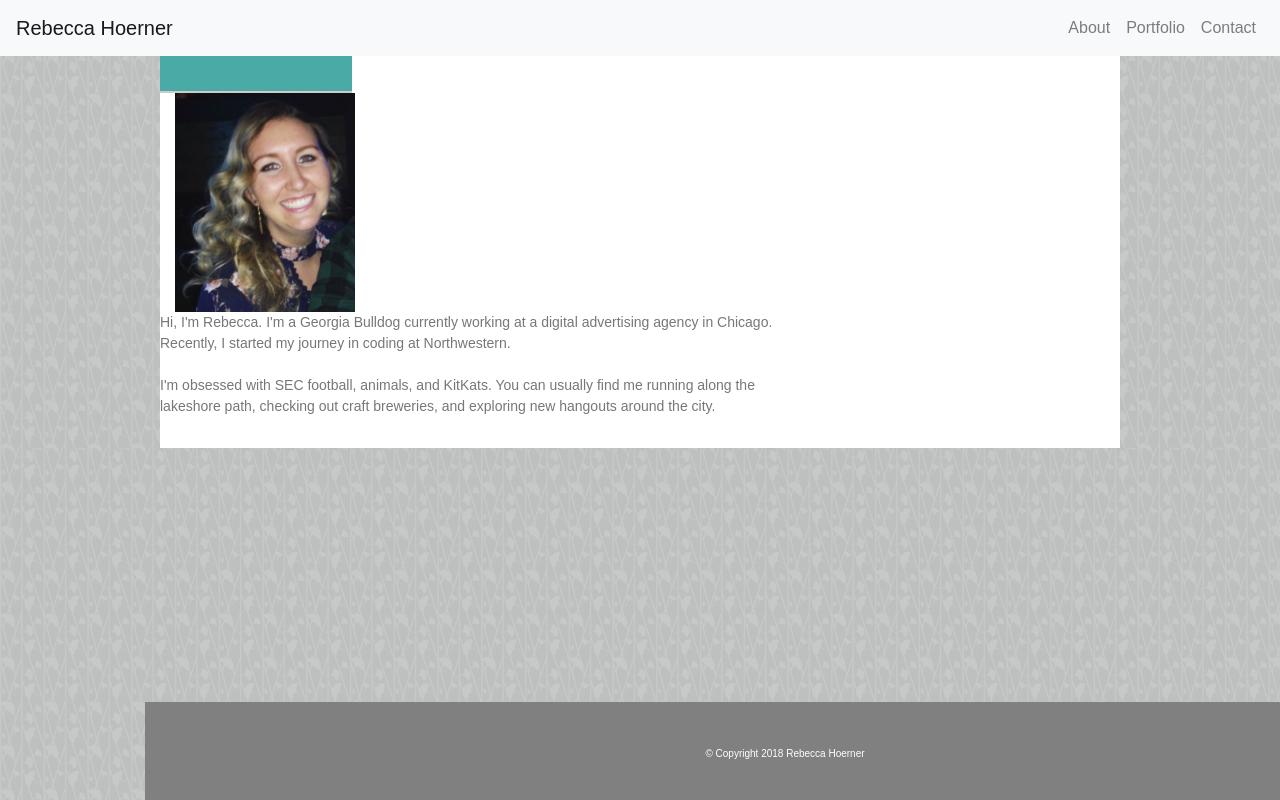
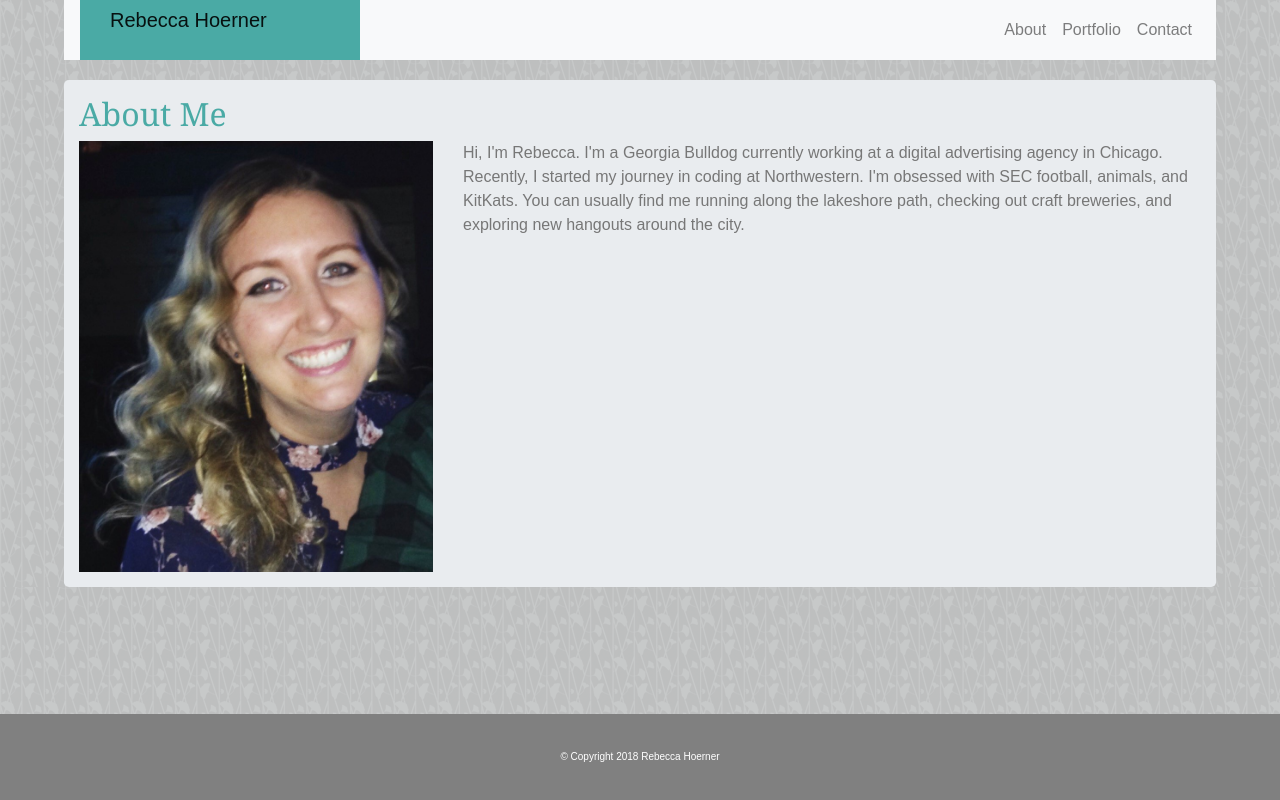
Before and after one commit to violettebec21/Bootstrap-Portfolio, a plain HTML site: page index.html in a window 1280 px wide. Drawn offline with nearby package versions, Linux system fonts and the light colour scheme.

Commit message:
adding updated index & css

```diff
--- a/assets/styles/style.css
+++ b/assets/styles/style.css
@@ -12,6 +12,33 @@ html, body {
 h1, h2, h3, h4, h5, h6 {
 	font-family: 'Georgia', Times, 'Times New Roman', serif;
 	color: #4aaaa5;
+}
+
+
+.mynavbar {
+	padding-top: 0;
+	padding-bottom: 0;
+	margin: 0 5%;
+	height: 60px;
+
+}
+.myheader {
+	background-color: white;
+	height: 60px;
+}
+.bluebox {
+	background-color: #4aaaa5;
+	height: 100%;
+
+}
+
+.jumbotron {
+	margin: 80px 5% 0;
+	padding: 15px;
+}
+
+.myimage {
+	width: 100%;
 }
 
 
@@ -62,10 +89,6 @@ header {
 	background-color: #ffffff;
 	font-size: 14px;
 	line-height: 21px;
-}
-
-.panel-heading {
-	font-size: 2em;
 }
 
 .p {
--- a/index.html
+++ b/index.html
@@ -9,7 +9,8 @@
   <title>Bootstrap Profile</title>
 
   <!-- Bring in our bootstrap stylesheet -->
-  <link rel="stylesheet" href="https://stackpath.bootstrapcdn.com/bootstrap/4.1.3/css/bootstrap.min.css" integrity="sha384-MCw98/SFnGE8fJT3GXwEOngsV7Zt27NXFoaoApmYm81iuXoPkFOJwJ8ERdknLPMO" crossorigin="anonymous">
+  <link rel="stylesheet" href="https://stackpath.bootstrapcdn.com/bootstrap/4.1.3/css/bootstrap.min.css" integrity="sha384-MCw98/SFnGE8fJT3GXwEOngsV7Zt27NXFoaoApmYm81iuXoPkFOJwJ8ERdknLPMO"
+    crossorigin="anonymous">
   <link rel="stylesheet" type="text/css" href="assets/styles/style.css">
   <link href="https://fonts.googleapis.com/css?family=Abel" rel="stylesheet">
 
@@ -17,13 +18,19 @@
 </head>
 
 <body>
+  <!-- <div class="container"> -->
 
+  <!-- <div class="row myheader"> -->
   <!-- bootstrap navbar -->
-    <nav class="navbar navbar-light bg-light navbar-expand-lg fixed-top">
-        <a href="#" class="navbar-brand">Rebecca Hoerner</a>
-        <button class="navbar-toggler" data-toggle="collapse" data-target="#navbarCollapse">
+  <nav class="mynavbar navbar navbar-light bg-light navbar-expand-lg fixed-top">
+    <div class="col-lg-3 bluebox">
+      <a href="#" class="navbar-brand myname align-self-center col">Rebecca Hoerner</a>
+    </div>
+
+    <!-- <button class="navbar-toggler" data-toggle="collapse" data-target="#navbarCollapse">
               <span class="navbar-toggler-icon"></span>
-        </button>
+          </button> -->
+
     <div class="collapse navbar-collapse" id="navbarCollapse">
       <ul class="navbar-nav ml-auto">
         <li class="navbar-item">
@@ -38,32 +45,36 @@
       </ul>
     </div>
   </nav>
+  <!-- </div>   -->
 
   <!-- main content section -->
 
-      <section class="container-fluid-wrapper">
+
+
+  <div class="jumbotron">
+
+    <!-- About Me section -->
+    <h2 class="text-left">About Me
+    </h2>
 
     <div class="row">
 
-              <!-- About Me section -->
-              <div class="col-xs-12 col-md-8">
-                  <section class="panel panel-primary">
-
-                      <header class="panel-heading">
-                          <h2>About Me</h2>
-                      </header>
-
-                      <div class="panel-body">
-
-                          <img class="col-xs-12 col-sm-4 col-md-12 col-lg-4" src="assets/images/profile.jpeg" alt="profile photo">
-                          <p>Hi, I'm Rebecca. I'm a Georgia Bulldog currently working at a digital advertising agency in Chicago. Recently, I started my journey in coding at Northwestern.
-                          <br>
-                          <br>I'm obsessed with SEC football, animals, and KitKats. You can usually find me running along the lakeshore path, checking out craft breweries, and exploring new hangouts around the city.
-                          </p>
-
+      <div class="col-lg-4 col-md-4 col-sm-6">
+        <img class="myimage img thumbnail left-block" src="assets/images/profile.jpeg" alt="profile photo">
       </div>
 
-                  </section>
+      <div class="col-lg-8">
+        <p class="text-wrap">Hi, I'm Rebecca. I'm a Georgia Bulldog currently working at a digital advertising agency
+          in
+          Chicago. Recently, I started my journey in coding at Northwestern. I'm obsessed with SEC football, animals,
+          and
+          KitKats. You can usually find me running along the lakeshore path, checking out craft breweries, and
+          exploring
+          new hangouts around the city.
+        </p>
+      </div>
+    </div>
+
   </div>
 
 
```
Lines whose indentation alone changed are shown as unchanged.
